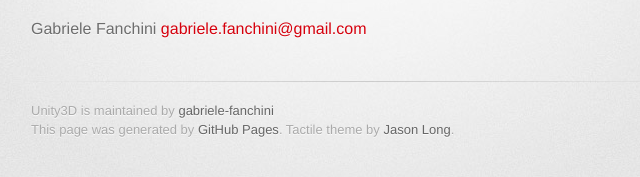
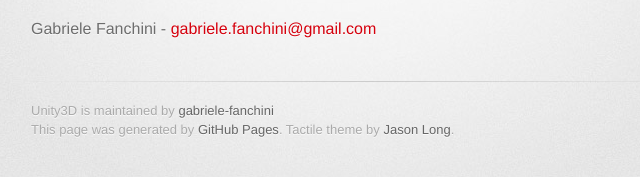
Before and after one commit to gabriele-fanchini/Unity3D_Course_2014, a plain HTML site: page index.html in a window 1280 px wide. Shown: the part 357-534 px from the top of the page, 299-939 px from the left. Drawn offline with Linux system fonts and the light colour scheme; a web font is replaced by a local one.

Commit message:
Update index.html

```diff
--- a/index.html
+++ b/index.html
@@ -36,7 +36,7 @@
 
 <p>Qui di seguito troverete i link per scaricare le slides e altro materiale utilizzato durante le lezioni. Il materiale verrà aggiunto progressivamente durante il corso.</p>
 
-<p>Gabriele Fanchini
+<p>Gabriele Fanchini -
 <a href="mailto:gabriele.fanchini@gmail.com">gabriele.fanchini@gmail.com</a></p>
         </section>
 
```
